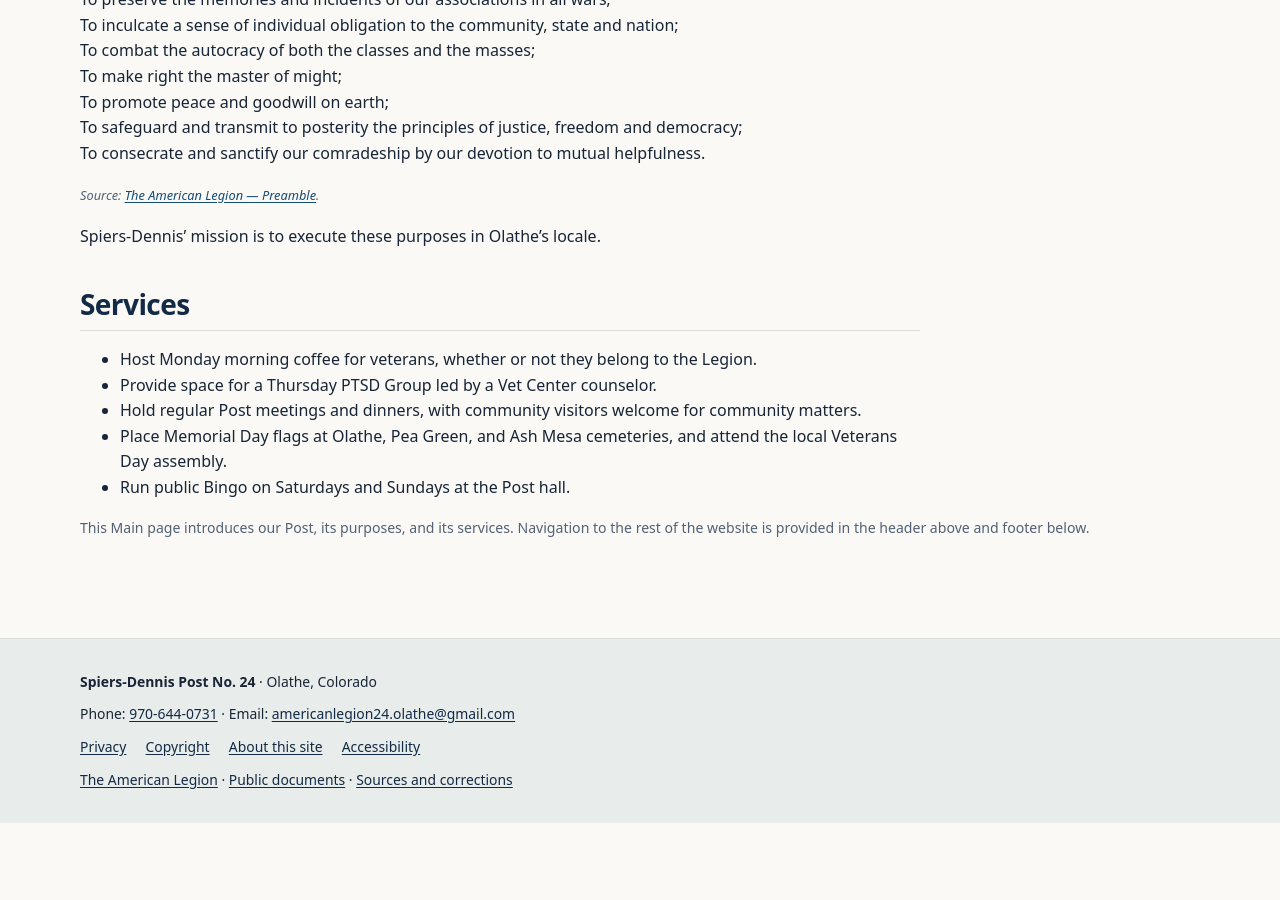
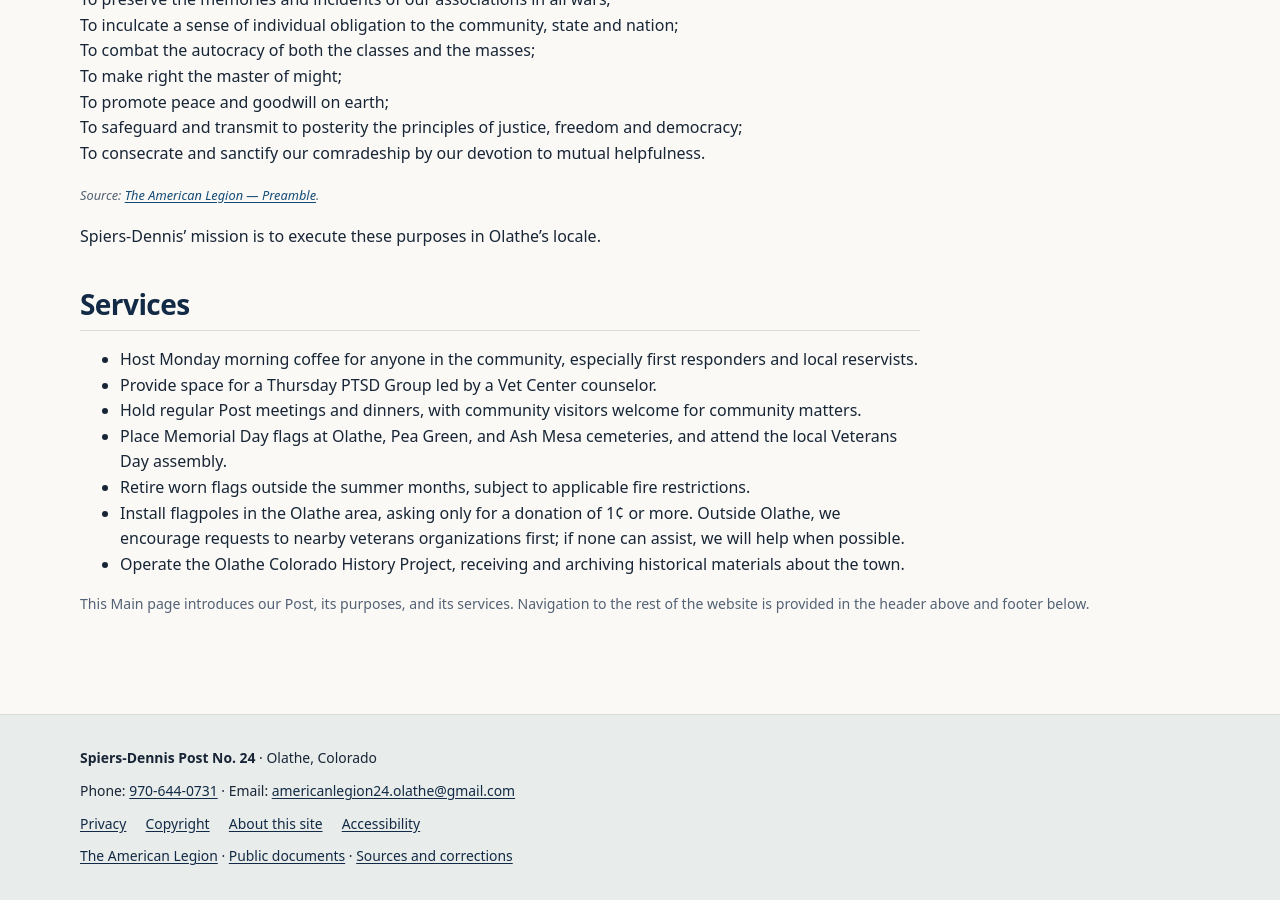
Before and after one commit to SPIERS-DENNIS-POST/spiers-dennis-post.github.io, a Jekyll site: the page built from index.md, in a window 1280 px wide and 900 px high, scrolled down 742 px. Built offline with Jekyll 4.4.1, drawn with Linux system fonts in a browser that asks for light colours; before the commit the page ends 1565 px from its top, so only the background shows below that.

Commit message:
Update Main services and broaden Monday coffee invitation

```diff
--- a/index.md
+++ b/index.md
@@ -2,7 +2,7 @@
 title: Main
 description: Spiers-Dennis Post No. 24's mission, purposes, and services in Olathe, Colorado.
 permalink: /
-provenance_ids: [post-visitor-entrance-2026-11-10, post-meetings-2026-10-27, post-weekly-gatherings-2026-10-27, post-facilities-traditions-2026-10-27, post-meeting-visitors-2026-11-10, post-bingo-session-listing-2026-11-10, post-bingo-posted-notices-2026-11-10]
+provenance_ids: [post-visitor-entrance-2026-11-10, post-meetings-2026-10-27, post-weekly-gatherings-2026-10-27, post-facilities-traditions-2026-10-27, post-meeting-visitors-2026-11-10, post-monday-coffee-visitors-2026-11-10]
 ---
 <section class="hero">
 <h1>Spiers-Dennis</h1>
@@ -33,11 +33,13 @@ To consecrate and sanctify our comradeship by our devotion to mutual helpfulness
 <section class="prose" aria-labelledby="services">
 <div class="section-head"><h2 id="services">Services</h2></div>
 <ul>
-<li>Host Monday morning coffee for veterans, whether or not they belong to the Legion.</li>
+<li>Host Monday morning coffee for anyone in the community, especially first responders and local reservists.</li>
 <li>Provide space for a Thursday PTSD Group led by a Vet Center counselor.</li>
 <li>Hold regular Post meetings and dinners, with community visitors welcome for community matters.</li>
 <li>Place Memorial Day flags at Olathe, Pea Green, and Ash Mesa cemeteries, and attend the local Veterans Day assembly.</li>
-<li>Run public Bingo on Saturdays and Sundays at the Post hall.</li>
+<li>Retire worn flags outside the summer months, subject to applicable fire restrictions.</li>
+<li>Install flagpoles in the Olathe area, asking only for a donation of 1¢ or more. Outside Olathe, we encourage requests to nearby veterans organizations first; if none can assist, we will help when possible.</li>
+<li>Operate the Olathe Colorado History Project, receiving and archiving historical materials about the town.</li>
 </ul>
 </section>
 </section>
```
